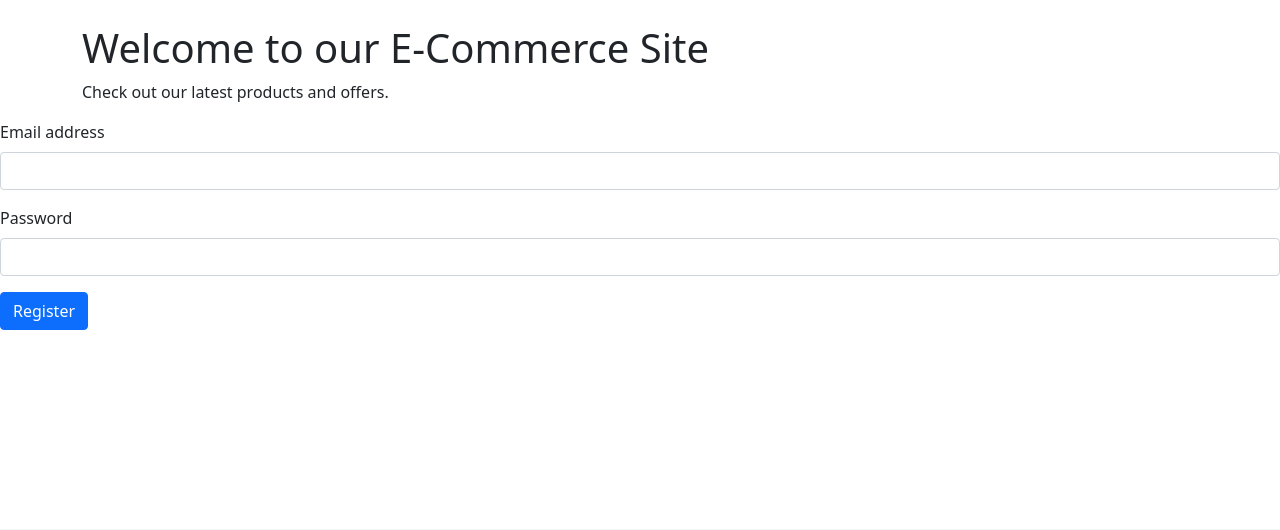
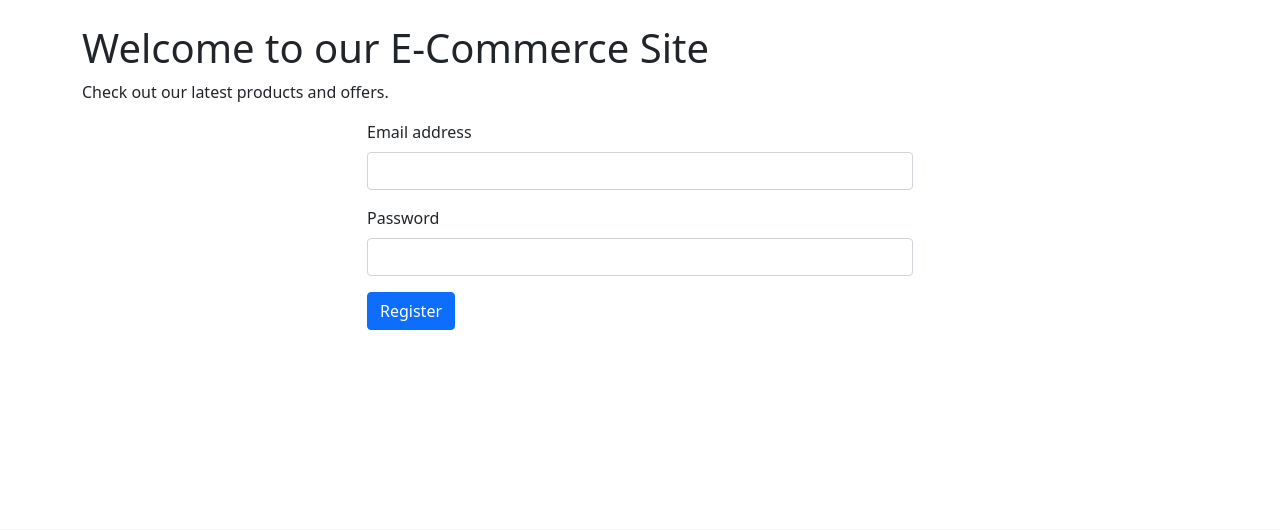
Before and after one commit to Muliro1/Affordeals, a Django app: template Affordeals/affordeals/templates/home/home.html in a window 1280 px wide. Shown: the part 56-586 px from the top of the page. Run offline with Django 5.2, Linux system fonts and the light colour scheme; the template is opened without the code that fills it, so the values that code supplies are empty.

Commit message:
registration form

```diff
--- a/Affordeals/affordeals/templates/home/home.html
+++ b/Affordeals/affordeals/templates/home/home.html
@@ -61,9 +61,11 @@
             </div>
         </div>
     </div>
+    <div class="container">
+        <div class="row justify-content-center">
+          <div class="col-md-6">
 
     <form method="POST" action="{% url 'register' %}">
-        {% csrf_token %}
         <div class="mb-3">
             <label for="email" class="form-label">Email address</label>
             <input type="email" class="form-control" id="email" name="email" required>
@@ -74,6 +76,9 @@
         </div>
         <button type="submit" class="btn btn-primary">Register</button>
     </form>
+          </div>
+        </div>
+    </div>
 
 
     <script src="https://cdn.jsdelivr.net/npm/bootstrap@5.1.3/dist/js/bootstrap.bundle.min.js"></script>
```
